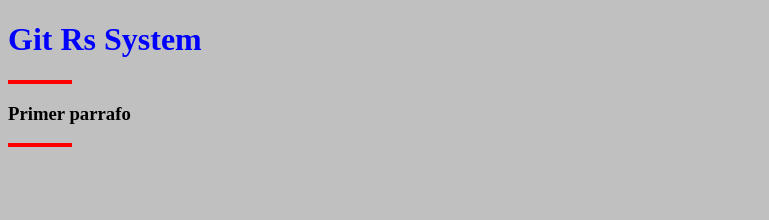
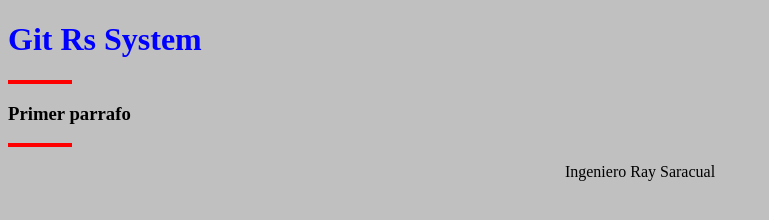
Before and after one commit to RScursoGIT/gitRs, a plain HTML site: page index.html in a window 1280 px wide. Shown: the whole page, without its empty margins (0-769 px from the left). Drawn offline with Linux system fonts and the light colour scheme.

Commit message:
Agrego footer y stylo footer

```diff
--- a/index.html
+++ b/index.html
@@ -13,6 +13,8 @@
 <body>
 <h1> Git Rs System </h1>
 <p><h3> Primer parrafo</h3> </p>
+
+<footer> Ingeniero Ray Saracual</footer>
 <body>
 
 
--- a/style.css
+++ b/style.css
@@ -15,3 +15,8 @@ p {
 
 
 }
+
+footer {
+
+	text-align : center;
+}
```
